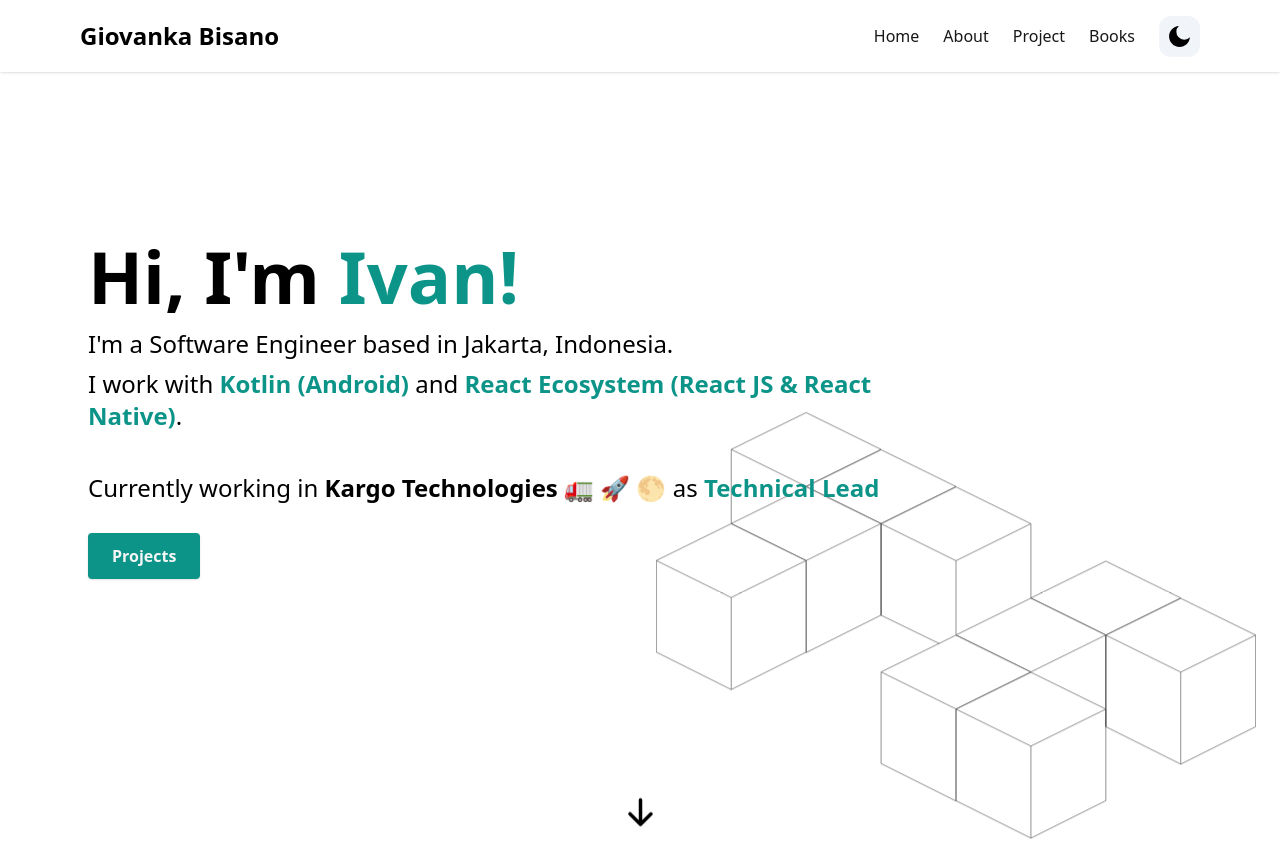
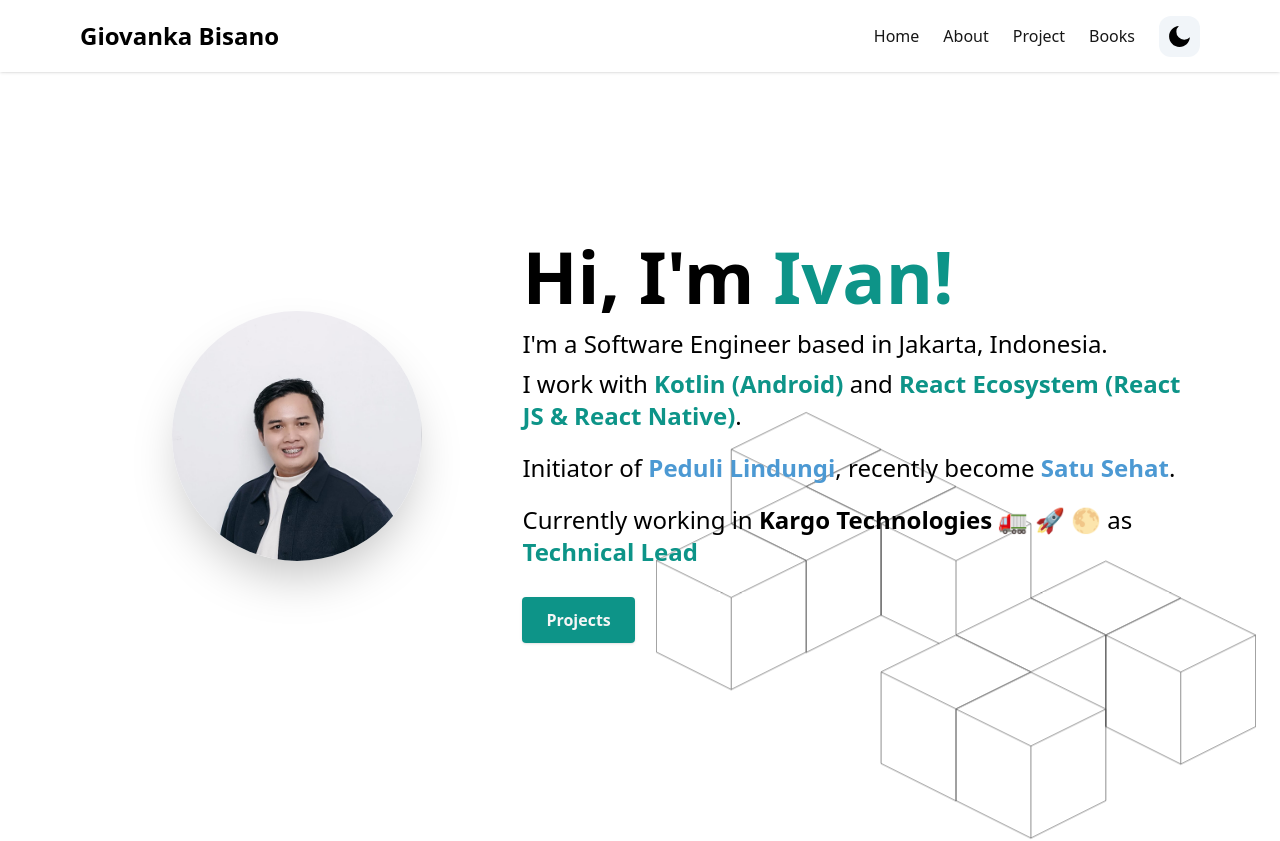
Before and after one commit to giovankabisano/giovankov.com, a Next.js app: page / in a window 1280 px wide. Shown: the top 841 px of the page. Built offline with nearby package versions, Linux system fonts and the light colour scheme.

Commit message:
Add headshot to homepage

```diff
--- a/components/HeroSection.tsx
+++ b/components/HeroSection.tsx
@@ -10,15 +10,15 @@
   return (
     <section id="home">
       <div className="flex flex-col animate-fadeIn animation-delay-2 my-10 py-16 sm:py-32 md:py-48 md:flex-row md:space-x-4 md:text-left">
-        {/* <div className="md:mt-2 md:w-1/2">
+        <div className="md:mt-2 md:w-1/2 flex flex-row items-center text-center justify-center">
           <Image
-            src="/headshot.png"
+            src="/headshot.jpg"
             alt=""
-            width={325}
-            height={325}
+            width={250}
+            height={250}
             className="rounded-full shadow-2xl"
           />
-        </div> */}
+        </div>
         <div className="md:mt-2 md:w-4/5">
           <h1 className="text-4xl font-bold mt-6 md:mt-0 md:text-7xl">Hi, I&#39;m <span className="font-semibold text-teal-600">Ivan!</span></h1>
           <p className="text-lg mt-4 mb-2 md:text-2xl">
@@ -27,8 +27,11 @@
             Software Engineer{" "}
             based in Jakarta, Indonesia.
           </p>
-          <p className="text-lg mt-2 mb-10 md:text-2xl">
+          <p className="text-lg mt-2 mb-5 md:text-2xl">
             I work with <span className="font-semibold text-teal-600">Kotlin (Android)</span> and <span className="font-semibold text-teal-600">React Ecosystem (React JS & React Native)</span>.
+          </p>
+          <p className="text-lg mt-2 mb-5 md:text-2xl">
+            Initiator of <span className="font-semibold text-[#4c99d3]">Peduli Lindungi</span>, recently become <span className="font-semibold text-[#4c99d3]">Satu Sehat</span>.
           </p>
           <p className="text-lg mt-2 mb-10 md:text-2xl">
             Currently working in <b>Kargo Technologies</b> 🚛 🚀 🌕 as <span className="font-semibold text-teal-600">Technical Lead</span>
```
Also changed, not shown: public/headshot.jpg (added), public/headshot.png (deleted).
